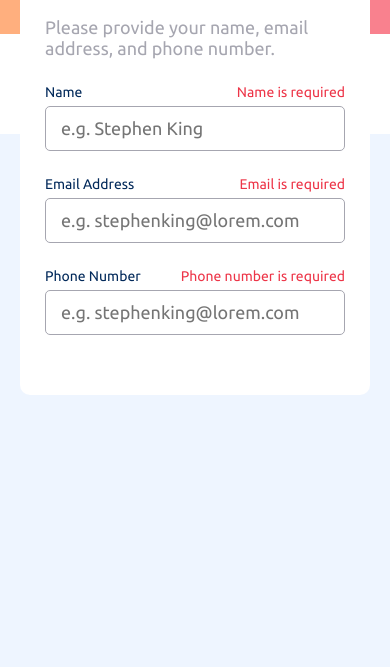
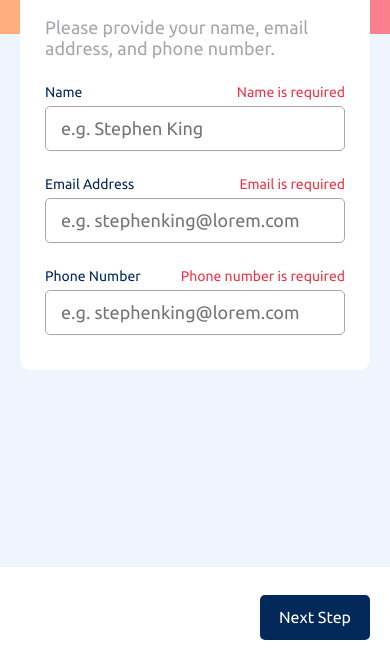
Before and after one commit to qntek/multi-step-form, a website built with webpack: page src/index.html in a window 390 px wide. Shown: the part 177-844 px from the top of the page. Built offline with nearby package versions, Linux system fonts and the light colour scheme.

Commit message:
done first step mobile - html / css

```diff
--- a/src/index.html
+++ b/src/index.html
@@ -26,7 +26,9 @@
           <div class="progress-step progress-four">4</div>
         </div>
       </div>
+      <div class="fill-the-gap">
 
+      </div>
       <div class="content">
 
         <div class="content-window content-one">
@@ -50,13 +52,13 @@
             <input type="tel" id="user-phone" placeholder="e.g. stephenking@lorem.com">
 
           </form>
-        </div>
-        <div class="buttons-bar">
-          <button class="buttons-btn buttons-back invisible">Go Back</button>
-          <button class="buttons-btn buttons-next">Next Step</button>
+
         </div>
       </div>
-
+      <div class="buttons-bar">
+        <button class="buttons-btn buttons-back invisible">Go Back</button>
+        <button class="buttons-btn buttons-next">Next Step</button>
+      </div>
 
     </div>
 
--- a/src/scss/style.scss
+++ b/src/scss/style.scss
@@ -16,8 +16,9 @@ body {
 
 .window {
 	position: relative;
-	width: 100%;
-	height: 100%;
+	width: 100vw;
+	height: 800px;
+	min-height: 100vh;
 	.progress {
 		width: 100%;
 		height: 25vh;
@@ -49,10 +50,18 @@ body {
 			}
 		}
 	}
+	.fill-the-gap {
+		width: 100%;
+		height: 75vh;
+		background-color: $bgcColor;
+	}
 	.content {
-		width: 100%;
+		position: absolute;
+		left: 20px;
+		top: 110px;
+		width: calc(100% - 40px);
 		min-height: 75vh;
-		background-color: $bgcColor;
+		overflow: visible;
 		.content-header {
 			margin-bottom: 20px;
 			font-size: 25px;
@@ -61,21 +70,17 @@ body {
 			letter-spacing: 1px;
 		}
 		.content-text {
-			margin-bottom: 25px;
 			font-size: 18px;
 			color: $text;
 		}
 		.content-window {
-			position: absolute;
-			left: 20px;
-			top: 110px;
-			width: calc(100% - 40px);
+			width: 100%;
 			padding: 35px 25px;
 			background-color: #fff;
 			border-radius: 10px;
 			.form-field {
 				display: flex;
-				margin-bottom: 6px;
+				margin: 25px 0 6px 0;
 				justify-content: space-between;
 				align-items: center;
 				label {
@@ -90,7 +95,6 @@ body {
 			input {
 				width: 100%;
 				height: 45px;
-				margin-bottom: 25px;
 				padding: 0 15px;
 				border: 1px solid $text;
 				border-radius: 5px;
@@ -106,7 +110,11 @@ body {
 				border: 1px solid $strawberry-red;
 			}
 		}
+	}
 	.buttons-bar {
+		position: absolute;
+		bottom: 0;
+		left: 0px;
 		width: 100%;
 		height: 100px;
 		display: flex;
@@ -141,5 +149,3 @@ body {
 		}
 	}
 }
-
-}
```
Lines whose indentation alone changed are shown as unchanged.
